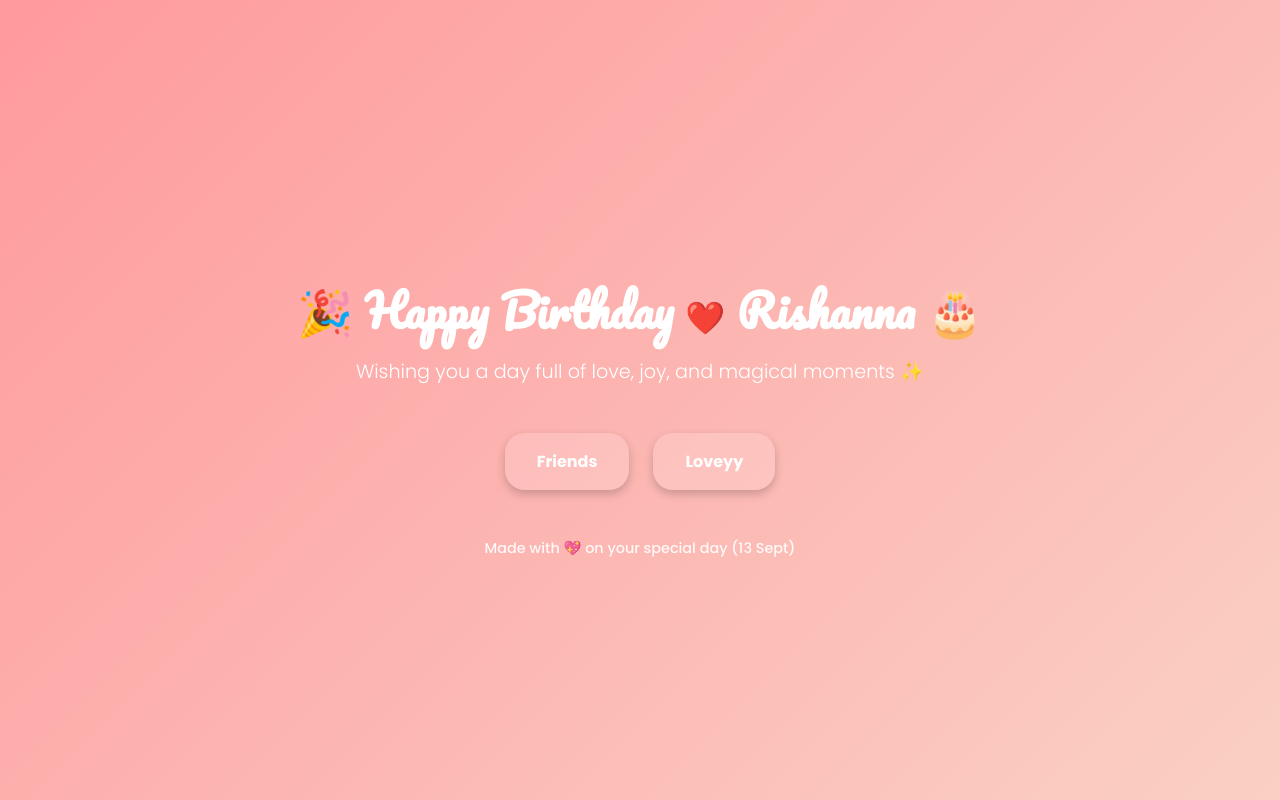
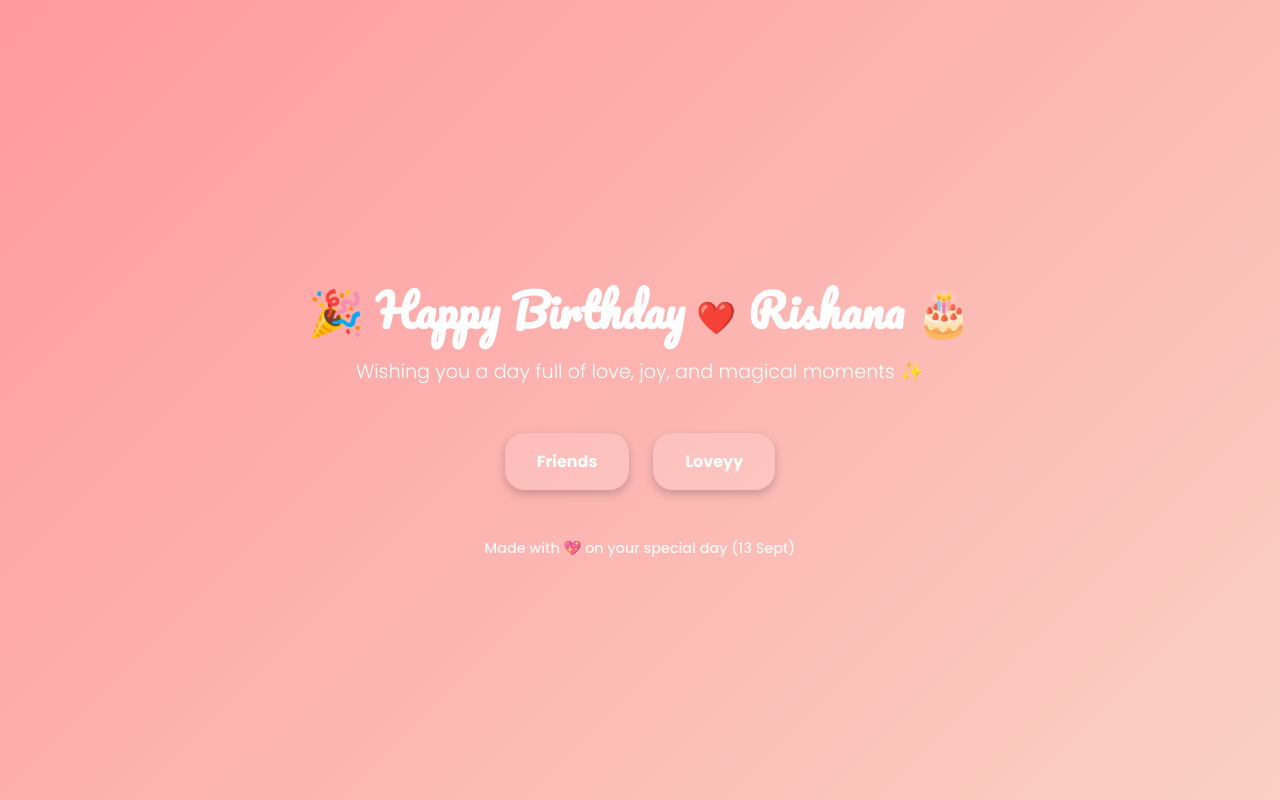
Before and after one commit to browneyy/browneyy.github.io, a plain HTML site: page index.html in a window 1280 px wide. Drawn offline with Linux system fonts and the light colour scheme.

Commit message:
Update index.html

```diff
--- a/index.html
+++ b/index.html
@@ -3,7 +3,7 @@
 <head>
   <meta charset="UTF-8" />
   <meta name="viewport" content="width=device-width, initial-scale=1.0" />
-  <title>Happy Birthday Rishanna ❤️</title>
+  <title>Happy Birthday Rishana ❤️</title>
   <style>
     @import url('https://fonts.googleapis.com/css2?family=Pacifico&family=Poppins:wght@300;500;700&display=swap');
 
@@ -84,7 +84,7 @@
   </style>
 </head>
 <body>
-  <h1>🎉 Happy Birthday <span class="heart">❤️</span> Rishanna 🎂</h1>
+  <h1>🎉 Happy Birthday <span class="heart">❤️</span> Rishana 🎂</h1>
   <h2>Wishing you a day full of love, joy, and magical moments ✨</h2>
 
   <div class="links">
```
